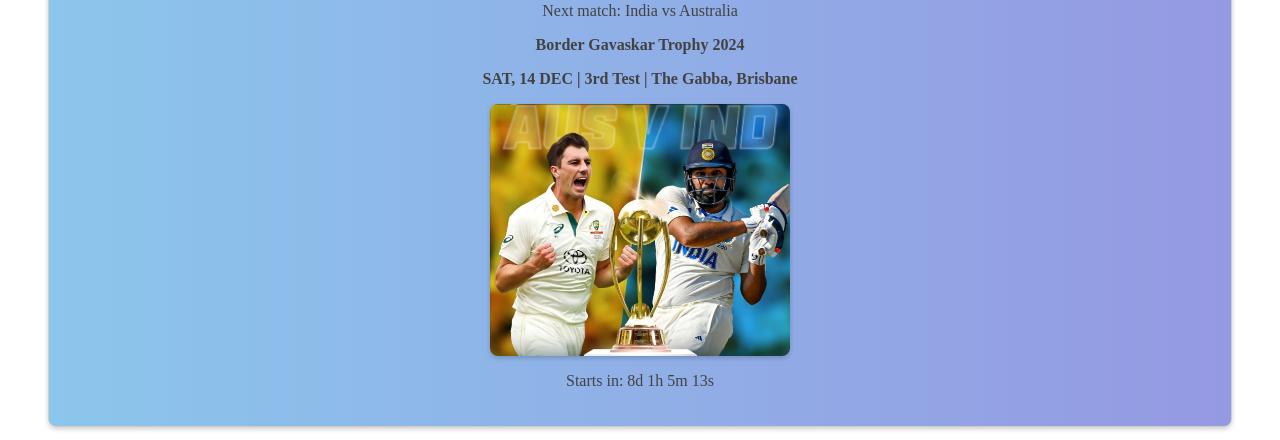
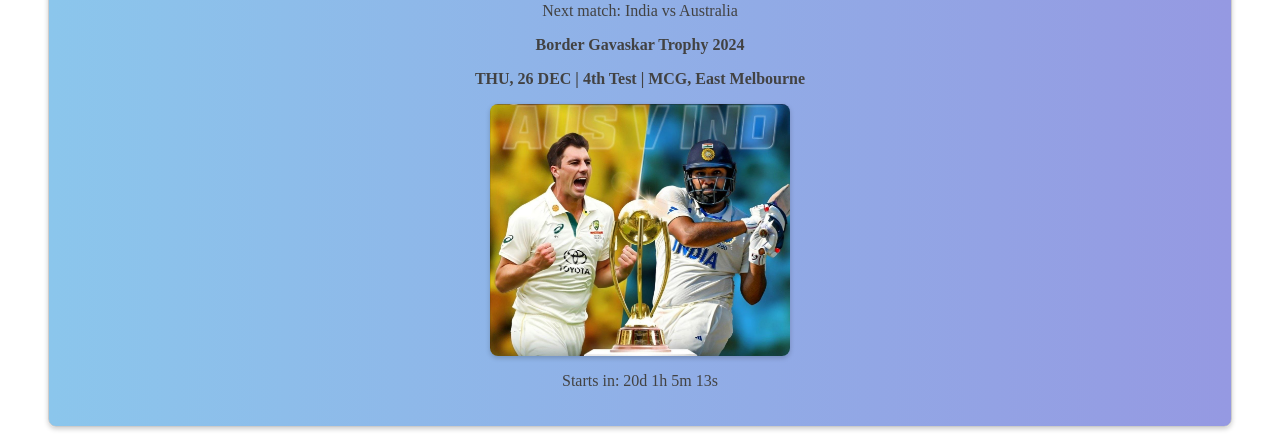
Before and after one commit to swgtds/byteball, a React (Create React App) app in the folder frontend/: page / in a window 1280 px wide. Shown: the part 255-695 px from the top of the page. Built offline with nearby package versions, Linux system fonts and the light colour scheme.

Commit message:
udate: live stream time and changed route

```diff
--- a/frontend/src/components/NoLiveStreamCard.tsx
+++ b/frontend/src/components/NoLiveStreamCard.tsx
@@ -8,12 +8,12 @@
       setTimeLeft(calculateTimeLeft());
     }, 1000);
 
-    return () => clearInterval(timer); // Cleanup on unmount
+    return () => clearInterval(timer);
   }, []);
 
-  // Function to calculate the time left until the match starts
+
   function calculateTimeLeft() {
-    const matchStartTime = new Date("2024-12-14T05:40:00").getTime();
+    const matchStartTime = new Date("2024-12-26T05:40:00").getTime();
     const now = new Date().getTime();
     const difference = matchStartTime - now;
 
@@ -24,7 +24,7 @@
       const seconds = Math.floor((difference % (1000 * 60)) / 1000);
       return { days, hours, minutes, seconds };
     }
-    return null; // Match has started or passed
+    return null;
   }
 
   return (
@@ -32,7 +32,7 @@
       <h3 style={styles.heading}>No Live Stream Available</h3>
       <p style={styles.text}>Next match: India vs Australia</p>
       <p style={{...styles.text, fontWeight: 'bold' }}>Border Gavaskar Trophy 2024</p>
-      <p style={{...styles.text, fontWeight: 'bold' }}>SAT, 14 DEC | 3rd Test | The Gabba, Brisbane</p>
+      <p style={{...styles.text, fontWeight: 'bold' }}>THU, 26 DEC | 4th Test | MCG, East Melbourne</p>
       <div style={styles.thumbnailContainer}>
         <img
           src="/images/ind-vs-aus.jpg"
```
